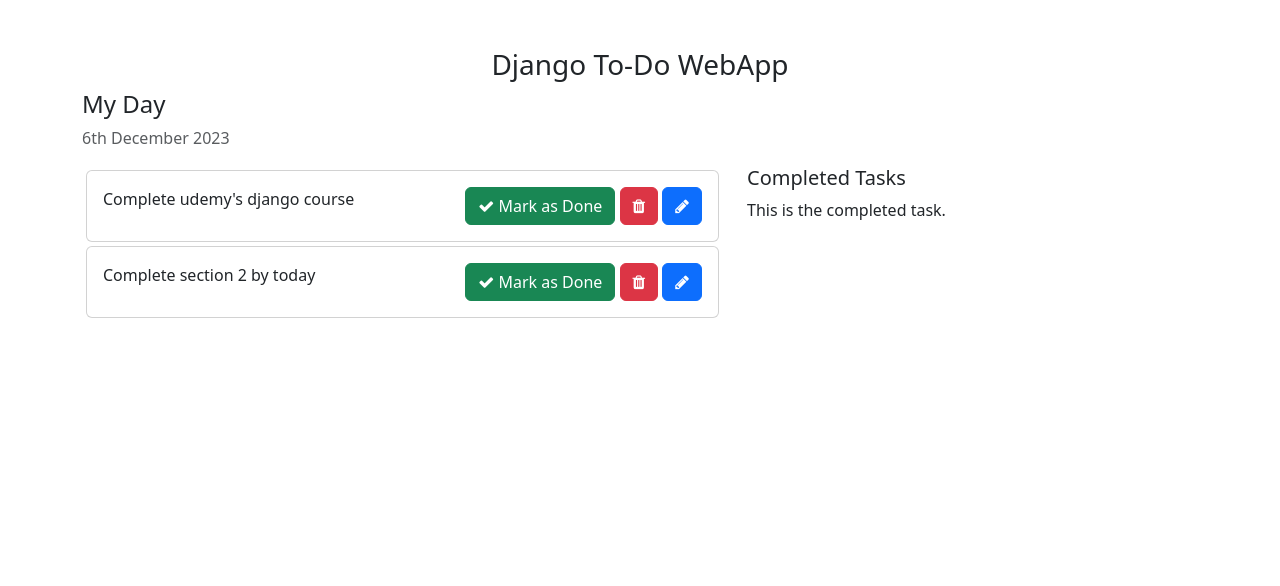
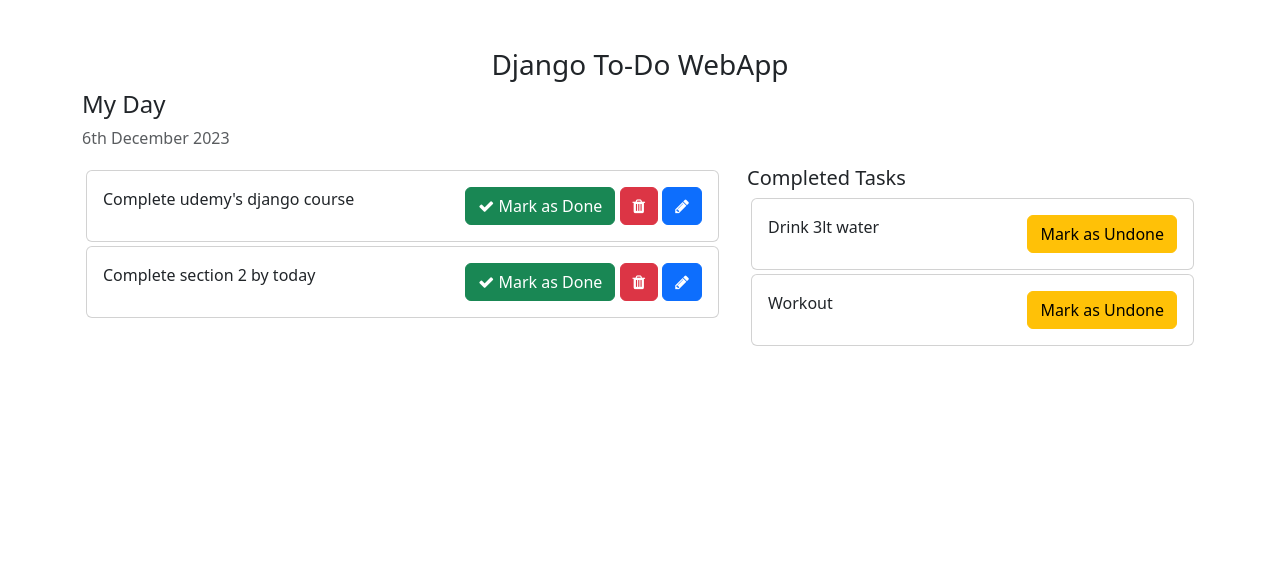
Before and after one commit to tanvisharma14/To-Do-Webapp, a Django app: page / in a window 1280 px wide. Shown: the top 586 px of the page. Run offline with Django 4.2, Linux system fonts and the light colour scheme; data comes from the database, SQL or seed files in the repository; both versions use the stored data as it was after the commit.

Commit message:
to do app final

```diff
--- a/templates/home.html
+++ b/templates/home.html
@@ -25,9 +25,9 @@
                         <div class="card-body">
                             {{t.task}}
                             <span style="position: relative; float: right;">
-                                <a class="btn btn-success"><i class="fa fa-check"></i> Mark as Done</a>
-                                <a class="btn btn-danger"><i class="fa fa-trash"></i></a>
-                                <a class="btn btn-primary"><i class="fa fa-pencil"></i></a>
+                                <a href="{% url 'markAsDone' t.pk %}" class="btn btn-success"><i class="fa fa-check"></i> Mark as Done</a>
+                                <a href="{% url 'deleteTask' t.pk %}" class="btn btn-danger"><i class="fa fa-trash"></i></a>
+                                <a href="{% url 'editTask' t.pk %}" class="btn btn-primary"><i class="fa fa-pencil"></i></a>
                             </span>
                         </div>
                     </div>
@@ -35,12 +35,15 @@
             </div>
             <div class="col-md-5 col-lg-5">
                 <h5>Completed Tasks</h5>
-                <!--List of all the tasks that have completed-->
-                <div class="card-m1">
-                    <div class="card-body">
-                        This is the completed task.
+                <!-- List of all the tasks that have completed -->
+                {% for c in completedTasks %}
+                    <div class="card m-1">
+                        <div class="card-body">
+                            {{c.task}}
+                            <a href="{% url 'markAsUndone' c.pk %}" class="btn btn-warning" style="float: right;">Mark as Undone</a>
+                        </div>
                     </div>
-                </div>
+                {% endfor %}
             </div>
         </div>
         <div class="row">
@@ -51,7 +54,7 @@
                     <div class="form-group">
                         <span style="display: flex;">
                             <input type="text" name="task" class="form-control" placeholder="Add a task">&nbsp;
-                            <button type="submit" class="btn btn-primary" style="width: 200px;"><i class="fa fa-plus"></i>Add</button>
+                            <button type="submit" class="btn btn-primary" style="width: 200px;"><i class="fa fa-plus">&nbsp;</i>Add</button>
                         </span>
                     </div>
                 </form>
--- a/toDo/models.py
+++ b/toDo/models.py
@@ -7,5 +7,5 @@ class Task(models.Model):
     createdAt = models.DateTimeField(auto_now_add=True)
     updatedAt = models.DateTimeField(auto_now=True)
 
-    # def __str__(self) -> str:
-    #     return self.task
+    def __str__(self) -> str:
+        return self.task
--- a/toDo/urls.py
+++ b/toDo/urls.py
@@ -2,5 +2,9 @@ from django.urls import path
 from .views import *
 
 urlpatterns = [
-    path("addTask/", addTask, name="addTask")
+    path("addTask/", addTask, name="addTask"),
+    path("mark-as-done/<int:pk>/", markAsDone, name="markAsDone"),
+    path("mark-as-undone/<int:pk>/", markAsUndone, name="markAsUndone"),
+    path("editTask/<int:pk>/", editTask, name="editTask"),
+    path("deleteTask/<int:pk>/", deleteTask, name="deleteTask"),
 ]
--- a/toDo_main/views.py
+++ b/toDo_main/views.py
@@ -3,4 +3,9 @@ from toDo.models import Task
 
 def home(request):
     tasks = Task.objects.filter(isCompleted = False).order_by("-updatedAt")
-    return render(request, "home.html", {"tasks": tasks})
+    completedTasks = Task.objects.filter(isCompleted = True)
+    context = {
+        "tasks": tasks,
+        "completedTasks": completedTasks
+    }
+    return render(request, "home.html", context)
```
Also changed, not shown: templates/editTask.html (added, +30 -0 lines), toDo/views.py (+31 -1 lines), db.sqlite3.
